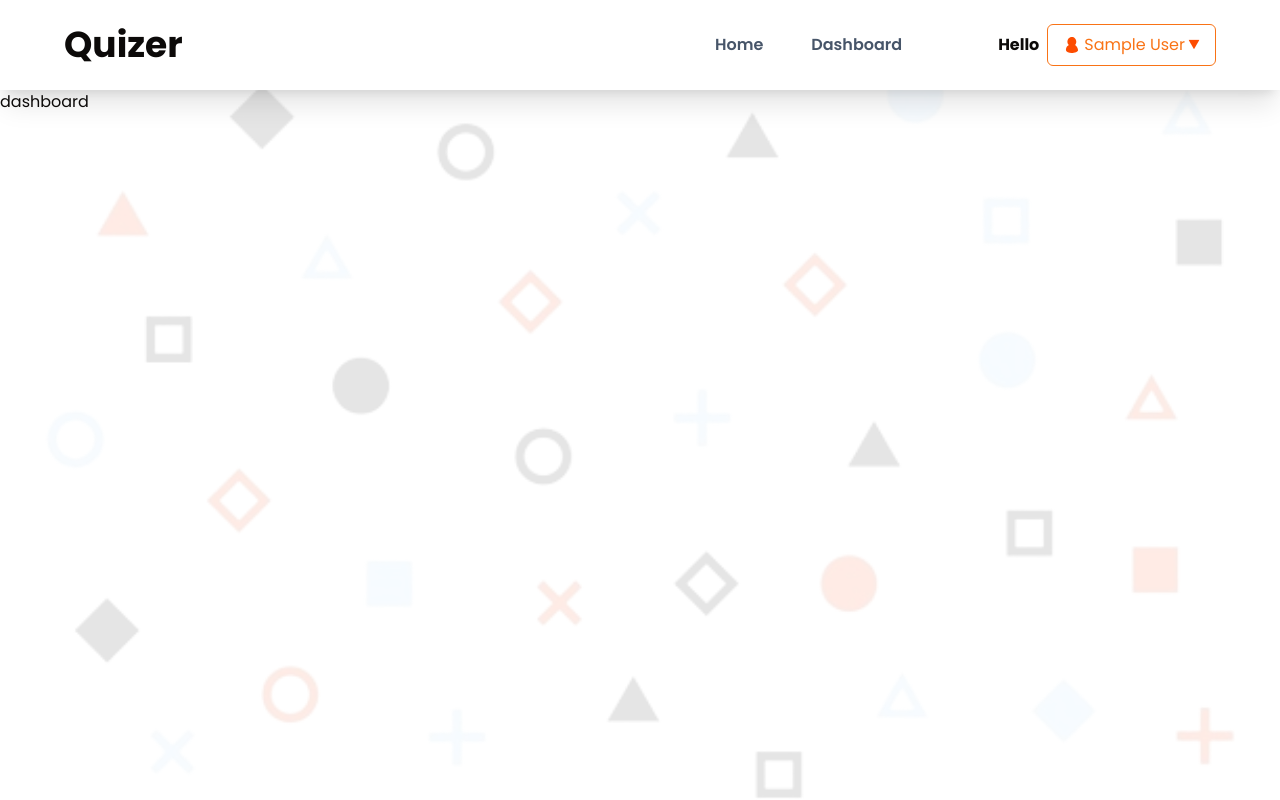
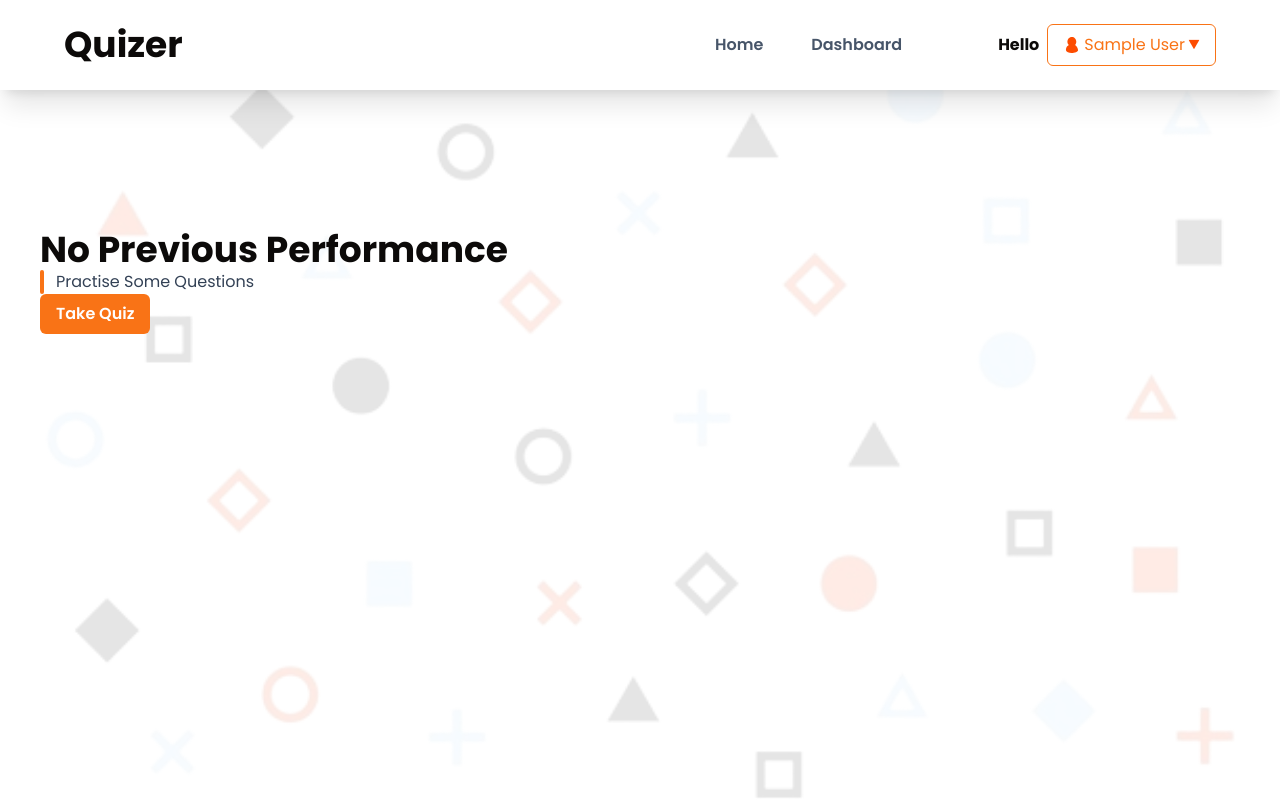
Before and after one commit to BashBuilder/Quizer, a React (Vite) app: page /dashboard in a window 1280 px wide. Built offline with nearby package versions, Linux system fonts and the light colour scheme; sample sign-in values are in the browser's storage.

Commit message:
dashboard update

```diff
--- a/src/App.tsx
+++ b/src/App.tsx
@@ -11,7 +11,9 @@ import Navbar from "./components/Navbar";
 
 function App() {
   const { isAuthenticated } = useAuthContext();
-  const { state: auth } = isAuthenticated;
+  const { state } = isAuthenticated;
+
+  const auth = state !== "";
 
   return (
     <BrowserRouter>
--- a/src/hooks/authContext.tsx
+++ b/src/hooks/authContext.tsx
@@ -110,11 +110,13 @@ const AuthProvider: React.FC<ProviderChildrenProps> = ({ children }) => {
   useEffect(() => {
     setIsAuthenticated({ state: "", loading: true });
     const localUserJSON = localStorage.getItem("quizerUser");
+    let localUser: User;
     if (localUserJSON) {
-      const localUser: User = JSON.parse(localUserJSON);
+      localUser = JSON.parse(localUserJSON);
       setUser(localUser);
-      setIsAuthenticated({ state: localUser.token, loading: false });
+      setIsAuthenticated((prev) => ({ ...prev, state: localUser.token }));
     }
+    setIsAuthenticated((prev) => ({ ...prev, loading: false }));
   }, []);
 
   const contextValue: AuthContextProps = {
--- a/src/hooks/quizContext.tsx
+++ b/src/hooks/quizContext.tsx
@@ -1,6 +1,13 @@
 import React, { createContext, useContext, useEffect, useState } from "react";
 import { useAuthContext } from "./authContext";
-import { FormState, Quiz, QuizContextProps, Result } from "@/data/quizTypes";
+import {
+  DatbaseQuizType,
+  FormState,
+  Quiz,
+  QuizContextProps,
+  QuizResultTypes,
+  Result,
+} from "@/data/quizTypes";
 import { initialQuizState, initialResultState } from "@/data/data";
 import { ProviderChildrenProps } from "@/data/authTypes";
 
@@ -10,6 +17,7 @@ const QuizProvider: React.FC<ProviderChildrenProps> = ({ children }) => {
   const { user } = useAuthContext();
   const [quiz, setQuiz] = useState<Quiz[]>([initialQuizState]);
   const [result, setResult] = useState<Result>(initialResultState);
+  const [databaseQuiz, setDatabaseQuiz] = useState<DatbaseQuizType[]>([]);
   const [formState, setFormState] = useState<FormState>({
     loading: false,
     error: "",
@@ -118,12 +126,7 @@ const QuizProvider: React.FC<ProviderChildrenProps> = ({ children }) => {
 
   const postResult = async () => {
     try {
-      const quizResult: {
-        category: string;
-        score: number;
-        totalQuestions: number;
-        questions: Quiz[];
-      } = {
+      const quizResult: QuizResultTypes = {
         category: result.questionsAnswered[0].category,
         score: result.score,
         totalQuestions: result.questionsAnswered.length,
@@ -147,13 +150,32 @@ const QuizProvider: React.FC<ProviderChildrenProps> = ({ children }) => {
     }
   };
 
+  const getAllQuestions = async () => {
+    try {
+      const response = await fetch(import.meta.env.VITE_USER_GETALLQUIZ, {
+        method: "GET",
+        headers: {
+          "Content-Type": "application/json",
+          Authorization: `Bearer ${user.token}`,
+        },
+      });
+      const data = await response.json();
+      setDatabaseQuiz(data);
+      console.log(data);
+    } catch (error) {
+      console.error(error);
+    }
+  };
+
   useEffect(() => {
     setIsQuizLoading(true);
     const quizJson = localStorage.getItem("quizerQuiz");
     if (quizJson) {
       setQuiz(JSON.parse(quizJson));
     }
+    getAllQuestions();
     setIsQuizLoading(false);
+    // eslint-disable-next-line
   }, []);
 
   const contextValue: QuizContextProps = {
@@ -163,7 +185,7 @@ const QuizProvider: React.FC<ProviderChildrenProps> = ({ children }) => {
     result,
     setOptions,
     submitQuiz,
-    postResult,
+    databaseQuiz,
   };
 
   return (
--- a/src/routes/Dashboard.tsx
+++ b/src/routes/Dashboard.tsx
@@ -1,6 +1,46 @@
+import { useQuizContext } from "@/hooks/quizContext";
+import { Link } from "react-router-dom";
+
 export default function Dashboard() {
+  const { databaseQuiz } = useQuizContext();
+
+  console.log(databaseQuiz);
+
   return (
-    // page container
-    <div className="relative">dashboard</div>
+    <section className=" min-h-[600px] pt-10  md:grid md:grid-cols-12 md:px-10 md:py-8 ">
+      <div className="col-span-8 h-full flex-col justify-center gap-10 md:flex ">
+        {databaseQuiz.length === 0 ? (
+          <div>
+            <h2>No Previous Performance</h2>
+            <p className=" relative mx-auto pl-4 text-slate-700 before:absolute before:-left-0 before:mr-4 before:h-full before:w-1 before:rounded-md before:bg-primary md:mx-0 ">
+              Practise Some Questions
+            </p>
+            <div className="flex justify-center md:justify-start">
+              <Link
+                to="/quiz"
+                className=" rounded-md bg-primary px-4 py-2 font-semibold text-white hover:opacity-90 hover:shadow-xl"
+              >
+                Take Quiz
+              </Link>
+            </div>
+          </div>
+        ) : (
+          databaseQuiz.map((quiz, index) => (
+            <div key={index}>
+              <h2 className="text-slate-800">Previous Performances</h2>
+              <div className="flex items-center gap-3">
+                <h4>{index + 1}.</h4>
+                <p className="text-3xl"></p>
+                <h4 className="t"> Percentage 50% </h4>
+                <button className="bg-primary font-semibold text-white">
+                  Retake Quiz
+                </button>
+              </div>
+            </div>
+          ))
+        )}
+      </div>
+      <div className="hidden min-h-full items-center justify-center md:col-span-6 md:flex md:text-left "></div>
+    </section>
   );
 }
--- a/src/routes/Home.tsx
+++ b/src/routes/Home.tsx
@@ -2,8 +2,8 @@ import { Link } from "react-router-dom";
 import { useAuthContext } from "../hooks/authContext";
 
 function Home() {
-  const { isAuthenticated, user } = useAuthContext();
-  const { name }: { name?: string } = user || {};
+  const { isAuthenticated } = useAuthContext();
+  // const { name }: { name?: string } = user || {};
 
   return (
     <div className=" relative  min-h-[600px]">
@@ -11,7 +11,7 @@ function Home() {
         <div className="flex flex-col gap-10 md:col-span-6 md:text-left ">
           {isAuthenticated ? (
             <h1 className="text-center capitalize leading-[3.5rem] tracking-wider md:w-[25rem] md:text-left ">
-              Welcome back {name}
+              Welcome back
             </h1>
           ) : (
             <h1 className="text-center capitalize leading-[3.5rem] tracking-wider md:w-[25rem] md:text-left ">
```
Also changed, not shown: src/data/quizTypes.ts (+12 -1 lines).
